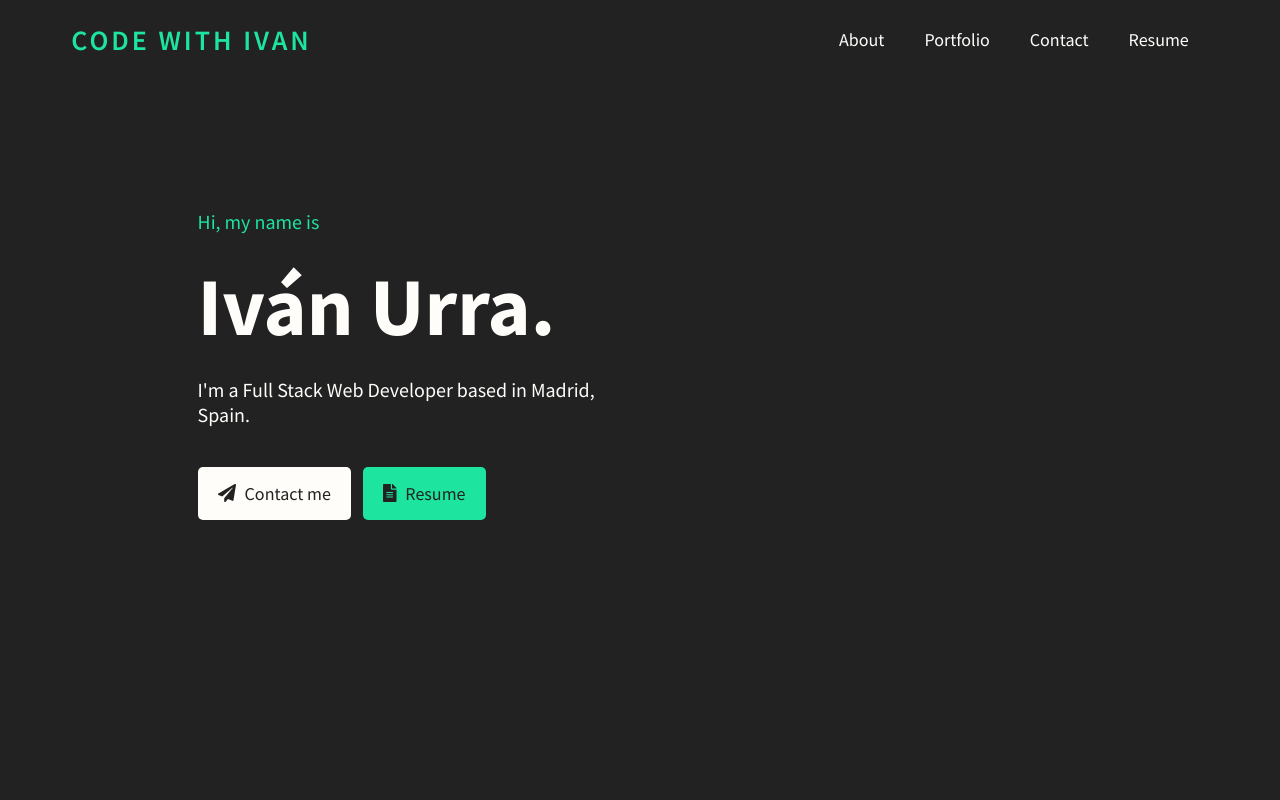
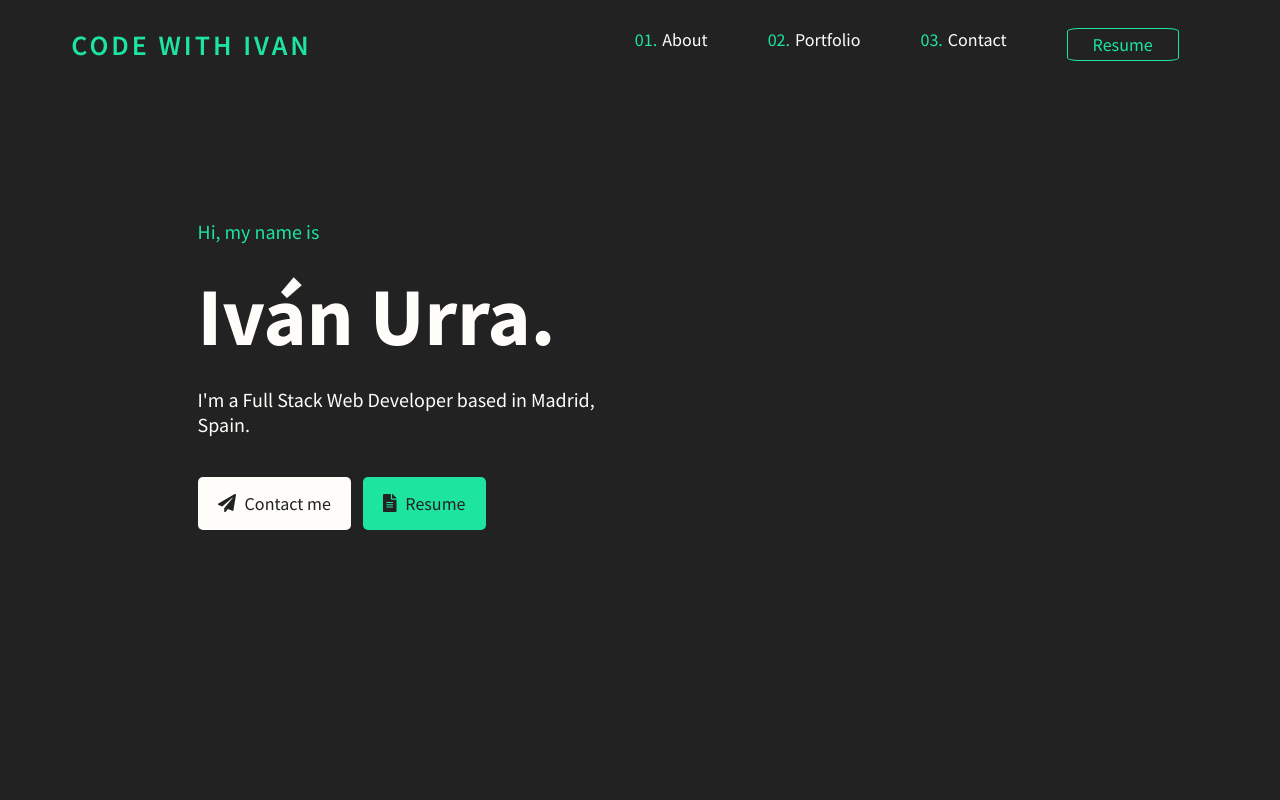
Before and after one commit to ivanurra/portfolio-v1, a Next.js app: page / in a window 1280 px wide. Shown: the top 800 px of the page. Built offline with nearby package versions, Linux system fonts and the light colour scheme.

Commit message:
navbar styles

```diff
--- a/components/Navbar.jsx
+++ b/components/Navbar.jsx
@@ -43,25 +43,25 @@ export default function Navbar() {
 
               <li>
                 <Link activeClass="active" to="about" spy={true} smooth={true} duration={1300}>
-                  <a className="nav-item">About</a>
+                  <a className="nav-item"><span className="color-number">01.</span>About</a>
                 </Link>
               </li>
 
               <li>
                 <Link activeClass="active" to="portfolio" spy={true} smooth={true} duration={1300}>
-                <a className="nav-item">Portfolio</a>
+                <a className="nav-item"><span className="color-number">02.</span>Portfolio</a>
                 </Link>
               </li>
 
               <li>
                 <Link activeClass="active" to="contact" spy={true} smooth={true} duration={1300}>
-                  <a className="nav-item">Contact</a>
+                  <a className="nav-item"><span className="color-number">03.</span>Contact</a>
                 </Link>
               </li>
 
               <li>
                 <LinkNext href="/ResumePortfolio.pdf">
-                  <a className="nav-item">Resume</a>
+                  <a className="nav-item resume">Resume</a>
                 </LinkNext>
               </li>
 
--- a/styles/app.scss
+++ b/styles/app.scss
@@ -26,6 +26,25 @@ a[href] {
 .navbar {
 	margin-top: 10px;
 
+	.color-number{
+		color: #1de49f;
+		margin-right: 5px;
+	}
+
+	.resume{
+		color: #1de49f;
+		border: 1px solid #1de49f;
+		border-radius: 10%;
+		padding: 4px 25px 4px 25px;
+		margin-bottom: 0px;
+		text-decoration: none;
+		cursor: pointer;
+
+		&:hover {
+			transform: scale(1.02);
+		}
+	}
+
 	.container {
 		display: flex;
 		align-items: center;
@@ -49,10 +68,11 @@ a[href] {
 		.nav-item {
 			position: relative;
 			display: inline-block;
-			margin-left: 20px;
-			margin-right: 20px;
+			margin-left: 30px;
+			margin-right: 30px;
 			text-decoration: none;
 			transition: opacity .3s;
+			cursor: pointer;
 
 			&.active {
 				font-weight: 700;
```
